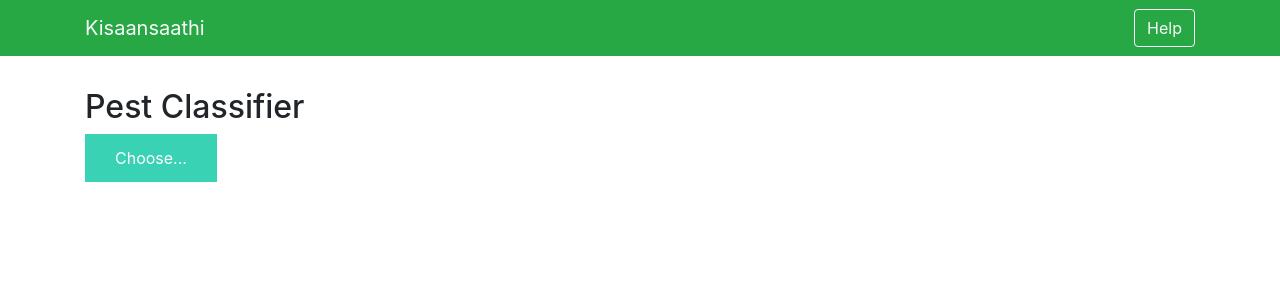
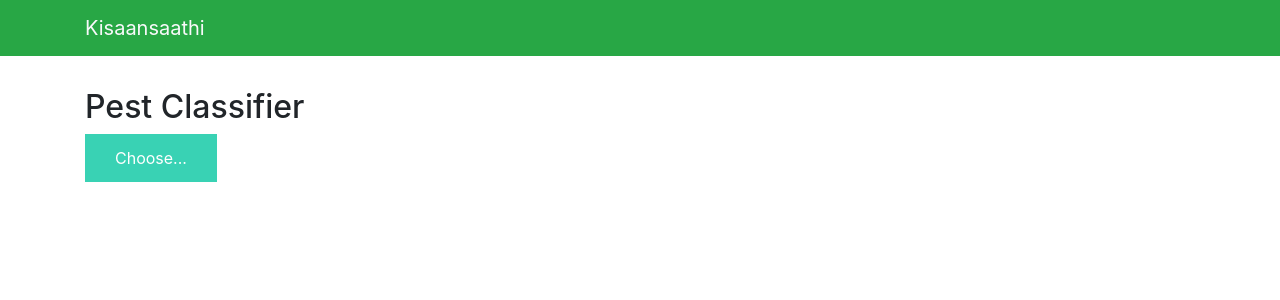
Before and after one commit to Shridat/Kisansathi-prediction, a Flask app: page / in a window 1280 px wide. Shown: the top 300 px of the page. Run offline with Flask 2, Linux system fonts and the light colour scheme; some libraries are stand-ins or nearby versions.

Commit message:
Update base.html

```diff
--- a/templates/base.html
+++ b/templates/base.html
@@ -16,7 +16,6 @@
     <nav class="navbar navbar-success bg-success">
         <div class="container">
             <a class="navbar-brand text-light" href="#">Kisaansaathi</a>
-            <button class="btn btn-outline-light my-2 my-sm-0" type="submit">Help</button>
         </div>
     </nav>
     <div class="container">
```
